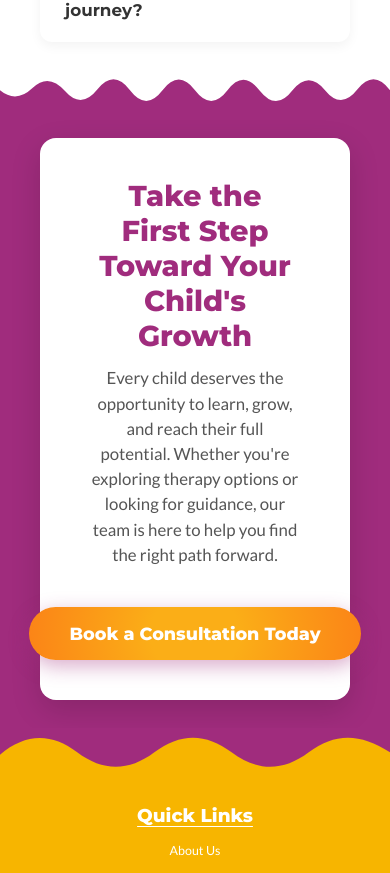
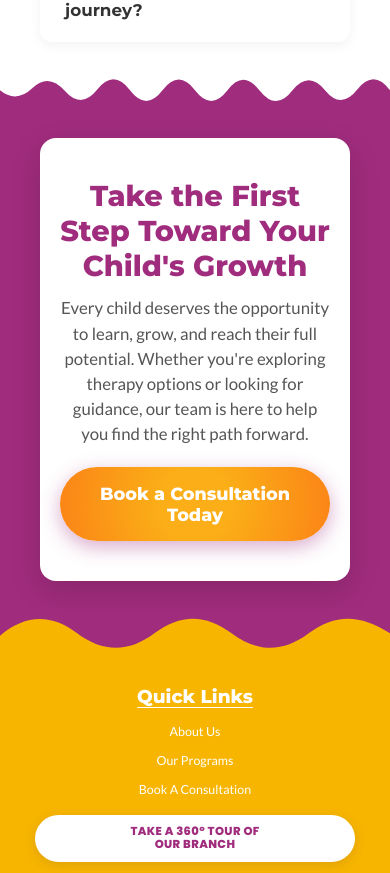
Before and after one commit to kaushikthakur390-jpg/high_sky, a React (Vite) app: page /our-programs in a window 390 px wide. Shown: the part 8558-9431 px from the top of the page. Built offline with nearby package versions, Linux system fonts and the light colour scheme; a web font is replaced by a local one.

Commit message:
fixed for mobile width 375

```diff
--- a/src/pages/AboutUs.css
+++ b/src/pages/AboutUs.css
@@ -392,7 +392,7 @@
 
 @media (max-width: 900px) {
   .about-glance-section {
-    padding: 140px 24px 30px;
+    padding: 80px 24px 30px;
   }
 }
 
--- a/src/pages/ContactUs.css
+++ b/src/pages/ContactUs.css
@@ -569,9 +569,10 @@ a.qc-card:hover {
     opacity: 0;
     transform: translateY(var(--lift));
     transition: opacity 0.6s ease, transform 0.6s ease, box-shadow 0.3s ease;
-    width: 79%;
+    width: 90%;
+    margin: 0 auto 30px;
     position: relative;
-    left: 44px;
-    height: 440px;
+    left: auto;
+    height: auto;
   }
 }
--- a/src/pages/OurPrograms.css
+++ b/src/pages/OurPrograms.css
@@ -1036,11 +1036,20 @@
     margin: -50px auto;
     background: #ffffff;
     border-radius: 16px;
-    padding: 40px 50px;
+    padding: 40px 20px;
     display: flex;
+    flex-direction: column;
     align-items: center;
-    justify-content: space-between;
-    gap: 40px;
+    justify-content: center;
+    gap: 20px;
     box-shadow: 0 10px 30px rgba(0, 0, 0, 0.15);
   }
+
+  .prog-final-cta-btn {
+    white-space: normal;
+    text-align: center;
+    width: 100%;
+    box-sizing: border-box;
+    padding: 16px 20px;
+  }
 }
```
